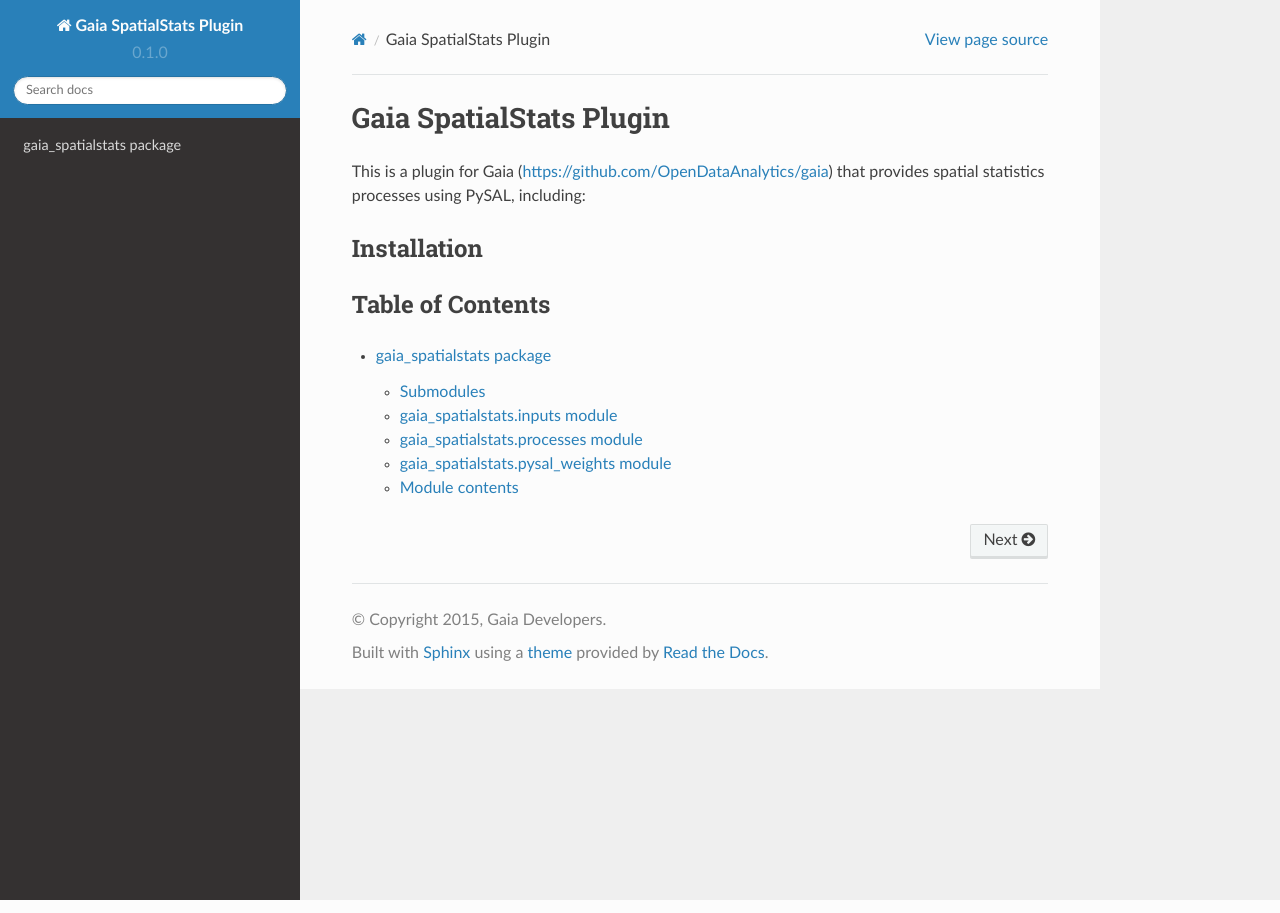
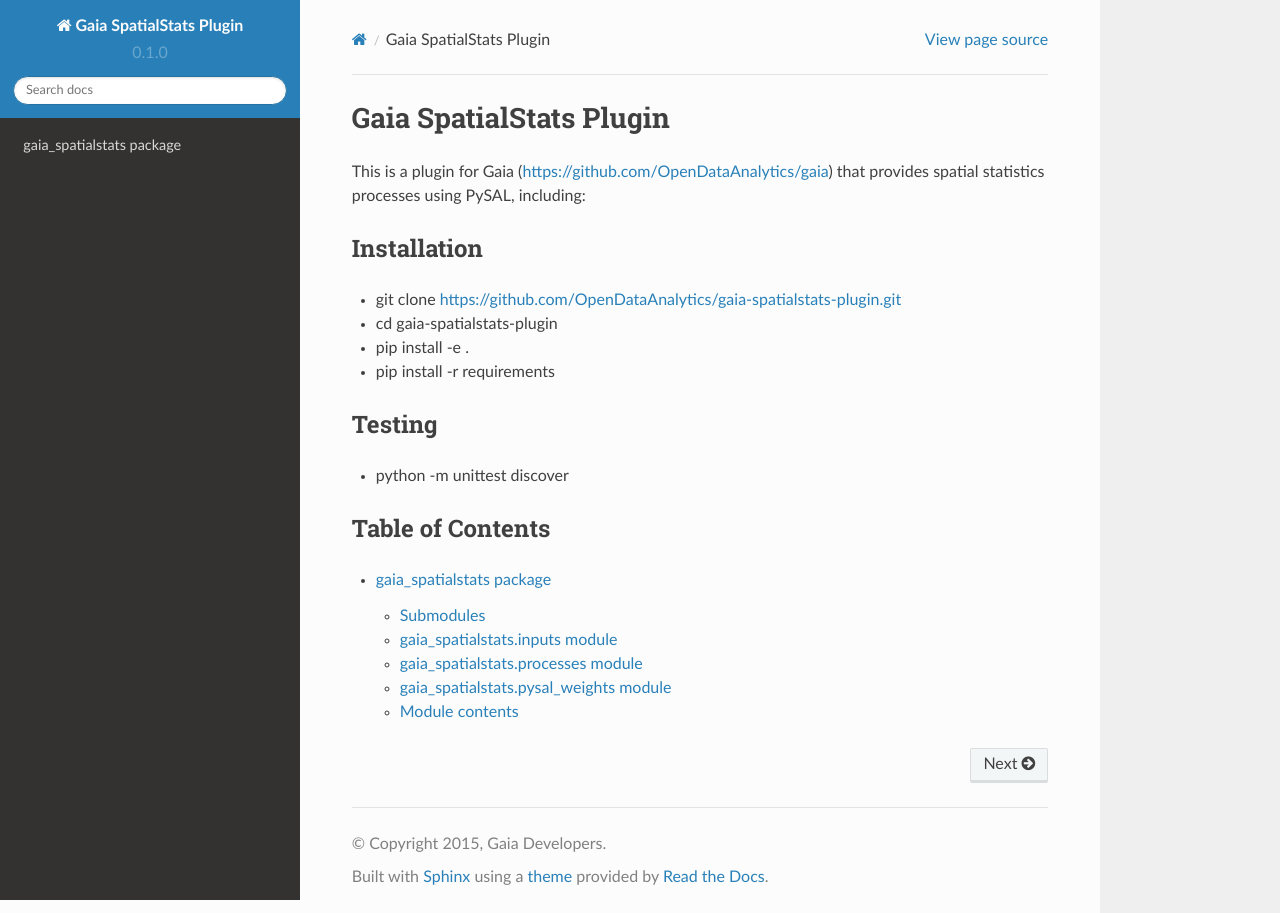
Before and after one commit to OpenDataAnalytics/gaia-spatialstats-plugin, a Sphinx documentation site: the page built from docs/index.rst, in a window 1280 px wide. Built offline with Sphinx 7.4.7 and the Read the Docs theme 2.0.0, drawn with Linux system fonts in a browser that asks for light colours.

Commit message:
Add testing section to docs

```diff
--- a/docs/index.rst
+++ b/docs/index.rst
@@ -11,11 +11,16 @@
 Installation
 -----------------
 
-.. git clone https://github.com/OpenDataAnalytics/gaia-spatialstats-plugin.git
-.. cd gaia-spatialstats-plugin
-.. pip install -e .
-.. pip install -r requirements
+- git clone https://github.com/OpenDataAnalytics/gaia-spatialstats-plugin.git
+- cd gaia-spatialstats-plugin
+- pip install -e .
+- pip install -r requirements
 
+
+Testing
+-----------------
+
+- python -m unittest discover
 
 
 Table of Contents
```
